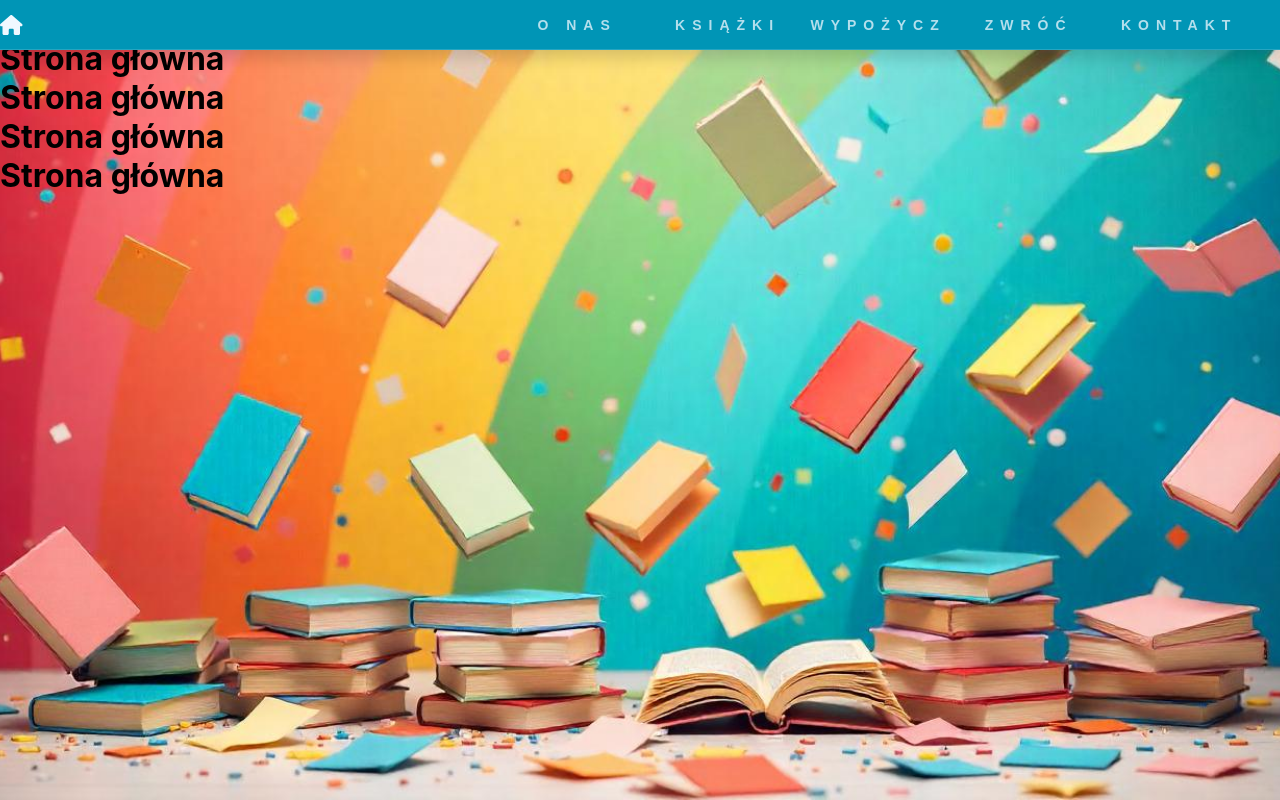
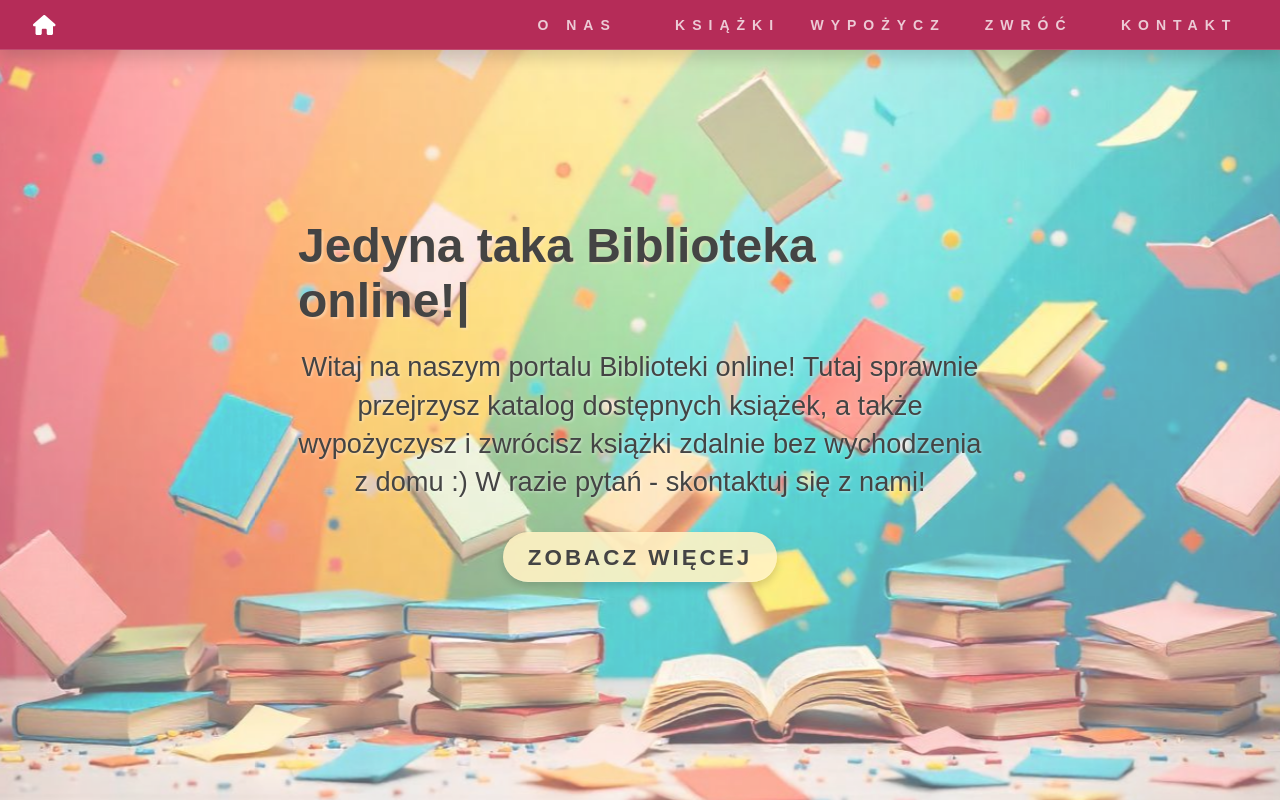
Before and after one commit to Gonai132/Biblioteka, a React (Create React App) app: page / in a window 1280 px wide. Built offline with nearby package versions, Linux system fonts and the light colour scheme.

Commit message:
mobile navbar

```diff
--- a/src/App.css
+++ b/src/App.css
@@ -25,6 +25,7 @@
 *{
   margin: 0;
   padding: 0;
+  box-sizing: border-box;
 }
 
 .scroll-to-top {
--- a/src/App.js
+++ b/src/App.js
@@ -3,6 +3,10 @@ import { BrowserRouter as Router, Routes, Route } from 'react-router-dom';
 import Navbar from './components/Navbar/Navbar';
 import Home from './components/Home/Home';
 import About from './components/About/About';
+import Books from './components/Books/Books';
+import Rent from './components/Rent/Rent';
+import Return from './components/Return/Return';
+import Contact from './components/Contact/Contact';
 import './App.css';
 
 function App() {
@@ -12,6 +16,10 @@ function App() {
       <Routes>
         <Route path="/" element={<Home />} />
         <Route path="/about" element={<About />} />
+        <Route path="/books" element={<Books />} />
+        <Route path="/rent" element={<Rent />} />
+        <Route path="/return" element={<Return />} />
+        <Route path="/contact" element={<Contact />} />
       </Routes>
     </Router>
   );
--- /dev/null
+++ b/src/components/Books/Books.js
@@ -0,0 +1,10 @@
+function Books() {
+return (
+    <div>
+        <h1>Ksiazka</h1>
+        <h1>Ksiazka</h1>
+        <h1>Ksiazka</h1>
+        <h1>Ksiazka</h1>
+    </div>
+    )}
+export default Books
--- /dev/null
+++ b/src/components/Contact/Contact.js
@@ -0,0 +1,11 @@
+function Contact() {
+    return (
+    <div>
+        <h1>Kontakt</h1>
+        <h1>Kontakt</h1>
+        <h1>Kontakt</h1>
+        <h1>Kontakt</h1>
+    </div>
+)}
+
+export default Contact;
--- a/src/components/Home/Home.js
+++ b/src/components/Home/Home.js
@@ -1,14 +1,32 @@
+import Typewriter from 'typewriter-effect';
+import React, { useState } from 'react';
+import {Link} from 'react-scroll';
 import './home.css';
 
 function Home() {
+    const [isHovered, setIsHovered] = useState(false);
     return (
-    <div className="home">
-    <h1>Strona główna</h1>
-    <h1>Strona główna</h1>
-    <h1>Strona główna</h1>
-    <h1>Strona główna</h1>
-    <h1>Strona główna</h1>
-    </div>
+        <div className='container home'>
+            <div className='home-content'>
+        <h1 className='home-title'>
+          <Typewriter
+            options={{
+              strings: ['Jedyna taka Biblioteka online!', 'Sprawdź katalog książek','Wypożycz książkę zdalnie', 'Zwróć wygodnie książki', 'Skontaktuj się z nami'],
+              autoStart: true,
+              loop: true,
+            }}
+          />
+        </h1>
+        <p className='col-xl-5 col-lg-5 col-mid-5 col-sm-7 col-7'>Witaj na naszym portalu Biblioteki online! Tutaj sprawnie przejrzysz katalog dostępnych książek, a także wypożyczysz i zwrócisz książki zdalnie bez wychodzenia z domu :) W razie pytań - skontaktuj się z nami!</p>
+        <span
+          className='home-button col-xl-4 col-lg-4 col-mid-4 col-sm-6 col-8'
+          onMouseEnter={() => setIsHovered(true)}
+          onMouseLeave={() => setIsHovered(false)}
+        ><Link to="about" spy={true} smooth={true} offset={-20} duration={100} activeClass="active-nav">Zobacz więcej</Link>
+        </span>
+      </div>
+      </div>
     )
+
 }
 export default Home
--- a/src/components/Home/home.css
+++ b/src/components/Home/home.css
@@ -1,5 +1,111 @@
 .home {
     width: 100%;
     height: 100vh;
+}
+
+.home {
+    color: #555;
+    background-color: rgba(255, 255, 255, 0.35);
+    position: relative;
+    font-family: Montserrat, sans-serif;
+    overflow: hidden;
+}
+
+.home:before {
+    content:"";
+    height: 100%;
+    width: 100%;
+    left: 0;
+    top: 0;
     background: url("../../img/home_image.jpeg") no-repeat center bottom/cover;
+    position: absolute;
+    z-index: -1;
+    transition: transform 7s linear;
+    animation: scaleAnimation 10s infinite linear;
 }
+
+@keyframes scaleAnimation {
+    0% {
+      transform: scale(1);
+    }
+    50% {
+      transform: scale(1.03);
+    }
+    100% {
+      transform: scale(1);
+    }
+  }
+
+.home-content {
+    width: 55%;
+    height: 100vh;
+    display: flex;
+    flex-direction: column;
+    justify-content: center;
+    align-items:center;
+    margin: auto;
+    padding: 10px;
+}
+
+.home p {
+    color:#444;
+    text-align: center;
+    margin-bottom: 30px;
+    font-size: 1.7rem;
+    line-height: 2.4rem;
+    text-shadow: 1px 1px 3px rgba(255, 255, 255, 0.5);
+}
+
+.home-button {
+    width: 40%;
+    line-height: 32px;
+    background-color: rgba(255, 242, 196, 0.9);
+    color:#444;
+    text-align: center;
+    text-transform: uppercase;
+    letter-spacing: 3px;
+    padding: 10px;
+    border-radius: 30px;
+    font-weight: bold;
+    cursor: pointer;
+    box-shadow: 0 0.3rem 0.5rem rgba(0,0,0,0.15),inset 0 -1px 0 rgba(255,255,255,0.15);
+    transition-duration: 0.3s;
+}
+
+.home-button a {
+    font-size: 1.4rem;
+    display: block;
+    height: 30px;
+}
+
+.home-button:hover {
+    background-color: white;
+    color: #b52c58;
+}
+
+h1.home-title {
+    font-size: 3rem;
+    margin-bottom: 20px;
+    color:#444;
+    text-shadow: 2px 2px 2px rgba(255, 228, 196, 0.5);
+    font-weight: bolder;
+}
+
+
+@media (max-width: 767px) {
+    .home {
+        color: #333;
+    }
+
+    h1.home-title {
+        margin-bottom: 50px;
+    }
+
+    .home p {
+        margin-bottom: 50px;
+    }
+
+    .home:before {
+        background-position: 58%;
+    }
+}
--- a/src/components/Navbar/Navbar.js
+++ b/src/components/Navbar/Navbar.js
@@ -21,7 +21,7 @@ const Navbar = () => {
     <nav className={navScroll ? "navbar-main navbar-scroll" : "navbar-main"}>
       <ul>
         <li className="nav-item home-nav">
-          <Link to="/"> {/* Zamień FontAwesomeIcon na Link */}
+          <Link to="/">
             <FontAwesomeIcon icon={faHome} />
           </Link>
         </li>
@@ -36,7 +36,7 @@ const Navbar = () => {
           <Link to="/rent">Wypożycz</Link>
         </li>
         <li className="nav-item">
-          <Link to="/gallery">Zwróć</Link>
+          <Link to="/return">Zwróć</Link>
         </li>
         <li className="nav-item">
           <Link to="/contact">Kontakt</Link>
--- a/src/components/Navbar/navbar.css
+++ b/src/components/Navbar/navbar.css
@@ -2,7 +2,7 @@
     position: fixed;
     z-index: 2;
     top: 0;
-    background-color: #0095b6;
+    background-color: #b52c58;
     width: 100%;
     height: 50px;
     display: flex;
@@ -10,10 +10,6 @@
     text-align: center;
     box-shadow: 0 0.5rem 1rem rgba(0,0,0,0.15),inset 0 -1px 0 rgba(255,255,255,0.15);
     transition: 0.3s;
-}
-
-.navbar-scroll {
-    background-color: #00b4d8;
 }
 
 .navbar-main ul {
@@ -28,7 +24,7 @@
 .nav-item{
     list-style-type: none;
     flex-basis: 12%;
-    color: aliceblue;
+    color: rgb(255, 255, 255);
     font-family: Montserrat, sans-serif;
     line-height: 50px;
     height: 60px;
@@ -44,8 +40,8 @@
 }
 
 .home-nav{
-    flex-basis: 5%;
-    text-align: left;
+    flex-basis: 7%;
+    text-align: center;
     font-size: 20px;
     cursor: pointer;
 }
--- /dev/null
+++ b/src/components/Rent/Rent.js
@@ -0,0 +1,10 @@
+function Rent() {
+    return (
+        <div>
+            <h1>Wypozycz</h1>
+            <h1>Wypozycz</h1>
+            <h1>Wypozycz</h1>
+            <h1>Wypozycz</h1>
+        </div>
+        )}
+    export default Rent
--- /dev/null
+++ b/src/components/Return/Return.js
@@ -0,0 +1,10 @@
+function Return() {
+    return (
+        <div>
+            <h1>Zwrot</h1>
+            <h1>Zwrot</h1>
+            <h1>Zwrot</h1>
+            <h1>Zwrot</h1>
+        </div>
+        )}
+    export default Return
```
Also changed, not shown: src/components/About/About.js (+8 -7 lines).
